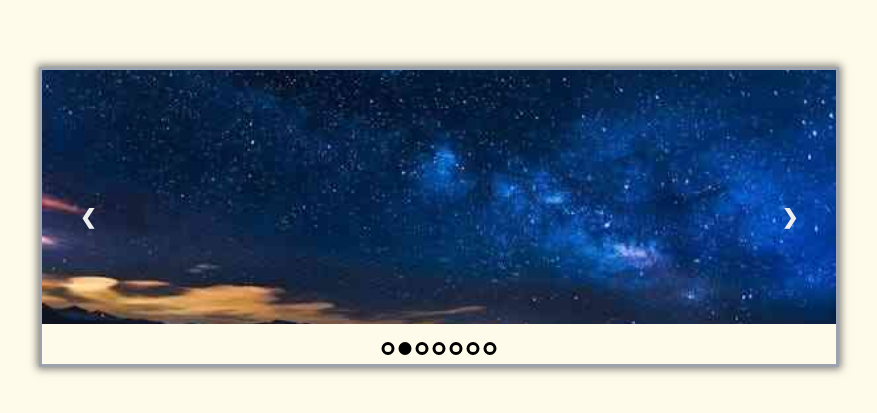
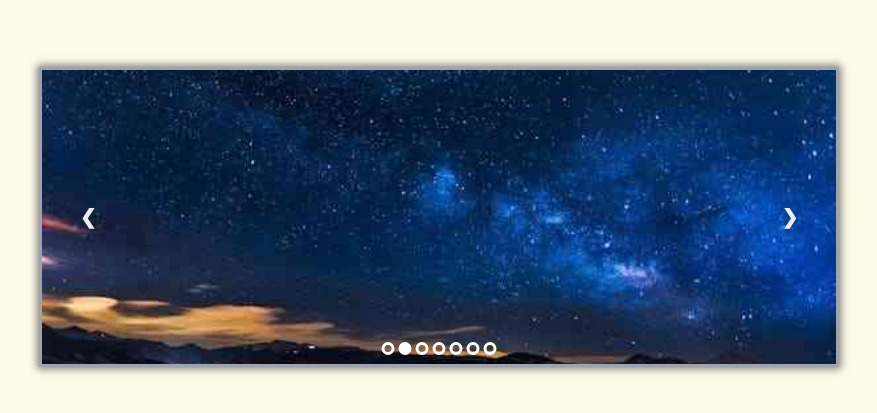
Before and after one commit to TusharKumar7/Imageslider, a plain HTML site: page index.html in a window 1280 px wide. Shown: the part 183-596 px from the top of the page, without its empty margins (201-1078 px from the left). Drawn offline with Linux system fonts and the light colour scheme.

Commit message:
naming changed

```diff
--- a/index.js
+++ b/index.js
@@ -2,10 +2,9 @@ const nextBtn = document.getElementById("next-btn");
 const prevBtn = document.getElementById("prev-btn");
 const slideContainer = document.getElementById("slideshow-container");
 const slides = document.getElementById("slides");
-const dotContainer=document.getElementById("dot-container");
+const slidingBulletContainer=document.getElementById("dot-container");
 
-
-var imageIndex = 0;
+let imageIndex = 0;
 
 const imgData={
     "images":[
@@ -30,17 +29,17 @@ const createImages = () => {
 
 createImages();
 
-const createDots=()=>{
+const createBullets=()=>{
     for(let i=0;i<imgData.images.length;i++){
-        const sliderDot=document.createElement("div");
-        sliderDot.classList.add('dot')
-        dotContainer.appendChild(sliderDot)
+        const slideraBullet=document.createElement("div");
+        slideraBullet.classList.add('dot')
+        slidingBulletContainer.appendChild(slideraBullet)
     }
 }
-createDots()
+createBullets()
+
 const slideImages = document.querySelectorAll(".image");
-const dots = document.querySelectorAll(".dot");
-console.log(dots);
+const imageSlidingbullets = document.querySelectorAll(".dot");
 slideImages.forEach((slide, index) => {
   slide.style.left = `${index * 100}%`;
 });
@@ -55,43 +54,40 @@ const showBtn = () => {
 };
 showBtn();
 
-const dotHandler = () => {
-  dots.forEach((dot, index) => {
+const bulletHandler = () => {
+  imageSlidingbullets.forEach((dot, index) => {
     imageIndex === index
       ? dot.classList.add("active")
       : dot.classList.remove("active");
   });
 };
-dotHandler();
+bulletHandler();
 
-dots.forEach((dot, i) => {
+imageSlidingbullets.forEach((dot, i) => {
   dot.addEventListener("click", () => {
     imageIndex = i;
-    changeSlide();
+    imageSlide();
   });
 });
 
-const changeSlide = () => {
-  //   console.log("change slide called");
+const imageSlide = () => {
   slideImages.forEach((slide) => {
     slide.style.transform = `translateX(-${imageIndex * 100}%)`;
   });
-  dotHandler();
+  bulletHandler();
   showBtn();
 };
 
 nextBtn.addEventListener("click", () => {
-  //   console.log("nextBtn called");
   if (imageIndex === slideImages.length - 1) return imageIndex;
   imageIndex++;
-  changeSlide();
+  imageSlide();
 });
 
 prevBtn.addEventListener("click", () => {
-  //   console.log("prevBtn called");
   if (imageIndex === 0) return imageIndex;
   imageIndex--;
-  changeSlide();
+  imageSlide();
 });
 
 let autoSlideInterval = null;
@@ -99,7 +95,7 @@ const autoPlaySlide = () => {
   autoSlideInterval = setInterval(() => {
     if (imageIndex === slideImages.length - 1) imageIndex = -1;
     imageIndex++;
-    changeSlide();
+    imageSlide();
     showBtn();
   }, 3000);
 };
--- a/style.css
+++ b/style.css
@@ -23,7 +23,8 @@ body {
 
 #slideshow-container #slides {
   width: 100%;
-  height: calc(100% - 40px);
+  height: 100%;
+  background: transparent;
   position: relative;
   overflow: hidden;
 }
@@ -74,6 +75,7 @@ span#prev-btn:hover {
 
 #dot-container {
   position: absolute;
+  /* background: transparent; */
   bottom: 5px;
   z-index: 3;
   left: 50%;
@@ -84,7 +86,7 @@ span#prev-btn:hover {
   width: 15px;
   height: 15px;
   margin: 0px 2px;
-  border: 3px solid #000;
+  border: 3px solid #fff;
   border-radius: 50%;
   display: inline-block;
   transition: background-color 0.6s ease;
@@ -92,7 +94,7 @@ span#prev-btn:hover {
 }
 
 #dot-container .active {
-  background-color: #000;
+  background-color: #fff;
 }
 
 .hide {
@@ -105,11 +107,6 @@ span#prev-btn:hover {
     height: 200px;
   }
 
-  #slideshow-container #slides {
-    width: 100%;
-    height: calc(100% - 30px);
-  }
-
   .buttons span#next-btn,
   span#prev-btn {
     padding: 8px;
@@ -120,7 +117,7 @@ span#prev-btn:hover {
     width: 10px;
     height: 10px;
     margin: 0px 0.5px;
-    border: 2px solid #000;
+    border: 2px solid #fff;
   }
 }
 
@@ -146,10 +143,6 @@ span#prev-btn:hover {
     height: 300px;
   }
 
-  #slideshow-container #slides {
-    height: calc(100% - 35px);
-  }
-
   .buttons span#next-btn,
   span#prev-btn {
     padding: 12px;
@@ -169,10 +162,6 @@ span#prev-btn:hover {
     height: 300px;
   }
 
-  #slideshow-container #slides {
-    height: calc(100% - 40px);
-  }
-
   .buttons span#next-btn,
   span#prev-btn {
     padding: 14px;
@@ -183,7 +172,7 @@ span#prev-btn:hover {
     width: 13px;
     height: 13px;
     margin: 0px 2px;
-    border: 3px solid #000;
+    border: 3px solid #fff;
   }
 }
 
@@ -191,10 +180,6 @@ span#prev-btn:hover {
   #slideshow-container {
     width: 900px;
     height: 350px;
-  }
-
-  #slideshow-container #slides {
-    height: calc(100% - 40px);
   }
 
   .buttons span#next-btn,
@@ -207,7 +192,7 @@ span#prev-btn:hover {
     width: 15px;
     height: 15px;
     margin: 0px 2.5px;
-    border: 3px solid #000;
+    border: 3px solid #fff;
   }
 }
 
@@ -215,10 +200,6 @@ span#prev-btn:hover {
   #slideshow-container {
     width: 1500px;
     height: 600px;
-  }
-
-  #slideshow-container #slides {
-    height: calc(100% - 60px);
   }
 
   .buttons span#next-btn,
@@ -235,6 +216,6 @@ span#prev-btn:hover {
     width: 20px;
     height: 20px;
     margin: 0px 5px;
-    border: 3px solid #000;
+    border: 3px solid #fff;
   }
 }
```
